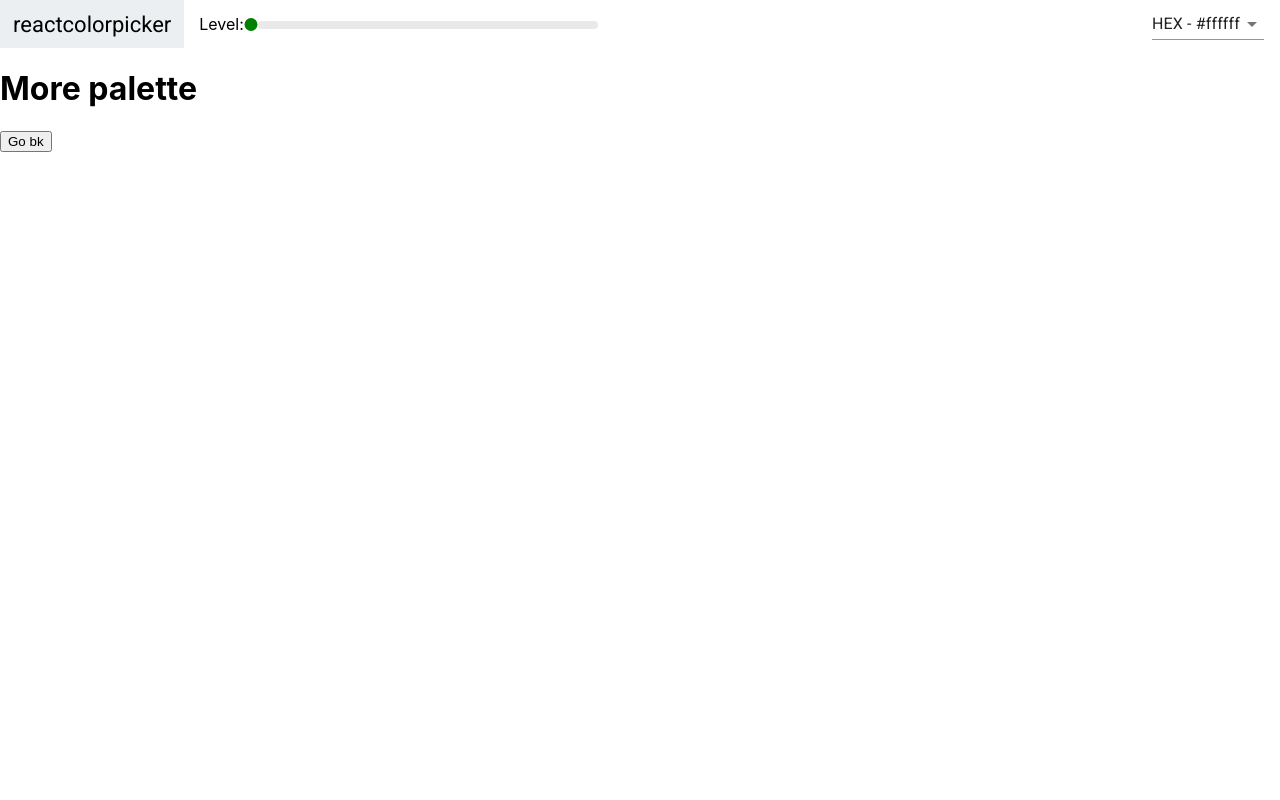
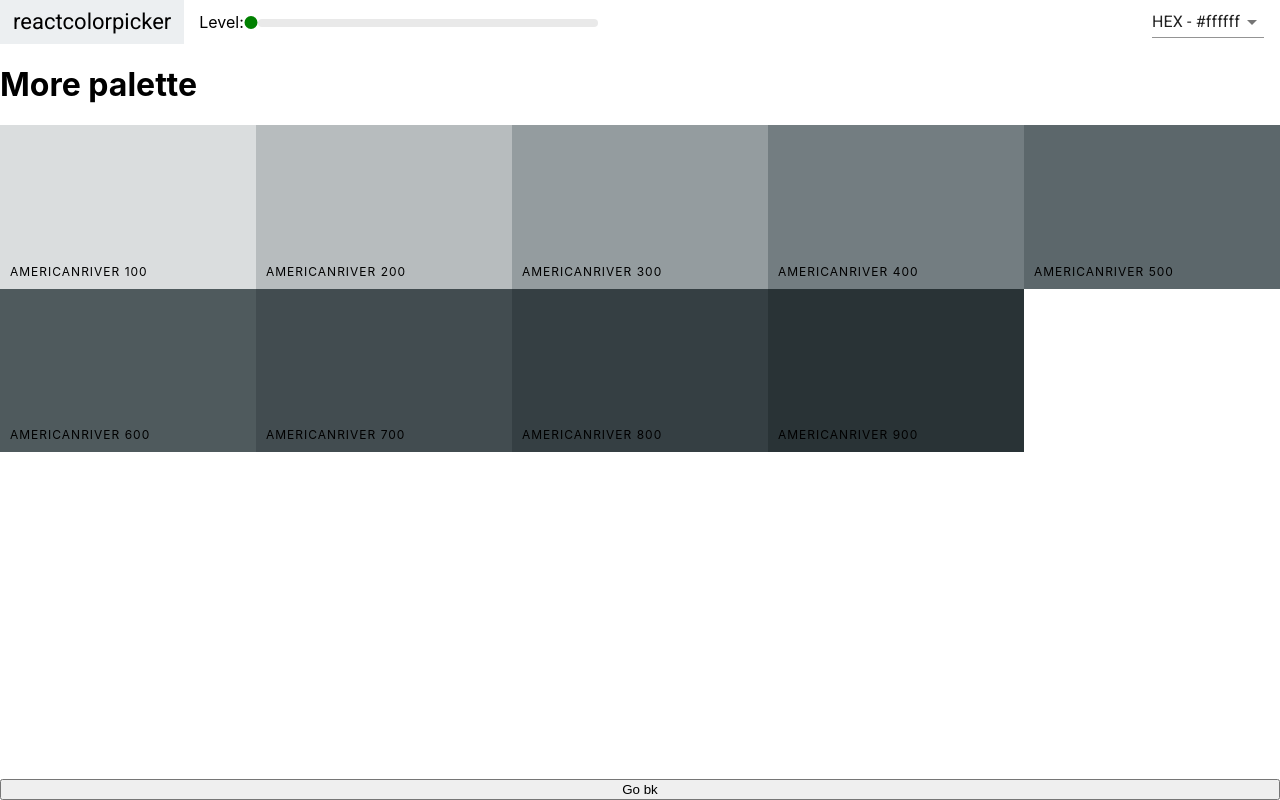
Before and after one commit to nikhilknick/cooolors, a React (Create React App) app: page /palette/flat-ui-colors-american/americanriver in a window 1280 px wide. Built offline with nearby package versions, Linux system fonts and the light colour scheme.

Commit message:
display colors in singlecolorpalette

```diff
--- a/src/App.js
+++ b/src/App.js
@@ -40,13 +40,16 @@
           exact
           path="/palette/:paletteId/:colorId"
           render={routeProps => (
-            <SingleColorPalette {...routeProps} />
+            <SingleColorPalette
+              {...routeProps}
+              colorId={routeProps.match.params.colorId}
+              palette={generatePalette(
+                this.findPalette(routeProps.match.params.paletteId)
+              )}
+            />
           )}
         />
       </Switch>
-      // <div>
-      //   <Palette palette={generatePalette(seedColors[3])} />
-      // </div>
     );
   }
 }
--- a/src/ColorBox.js
+++ b/src/ColorBox.js
@@ -25,7 +25,7 @@
     this.props.history.push("/");
   }
   render() {
-    const { name, background, paletteId, id } = this.props;
+    const { name, background, paletteId, id, showLink } = this.props;
     const { copied } = this.state;
     return (
       <CopyToClipboard text={background} onCopy={this.changeCopyState}>
@@ -44,9 +44,14 @@
             </div>
             <button className="copy-button">Copy</button>
           </div>
-          <Link to={`/palette/${paletteId}/${id}`} onClick={e => e.stopPropagation()}>
-            <span className="see-more">More</span>
-          </Link>
+          {showLink && (
+            <Link
+              to={`/palette/${paletteId}/${id}`}
+              onClick={e => e.stopPropagation()}
+            >
+              <span className="see-more">More</span>
+            </Link>
+          )}
         </div>
       </CopyToClipboard>
     );
--- a/src/Palette.js
+++ b/src/Palette.js
@@ -25,7 +25,7 @@
     const { level, format } = this.state;
     const { colors, paletteName, emoji, id } = this.props.palette;
     const colorBoxes = colors[level].map(color => (
-      <ColorBox background={color[format]} name={color.name} key={color.id} id={color.id} paletteId={id}/>
+      <ColorBox background={color[format]} name={color.name} key={color.id} id={color.id} paletteId={id} showLink={true}/>
     ));
 
 
--- a/src/SingleColorPalette.js
+++ b/src/SingleColorPalette.js
@@ -1,21 +1,44 @@
-import React, { Component } from 'react';
-import Navbar from './Navbar';
+import React, { Component } from "react";
+import Navbar from "./Navbar";
+import ColorBox from "./ColorBox";
 
 export default class SingleColorPalette extends Component {
-    constructor(props){
+  constructor(props) {
     super(props);
+    this._shades = this.gatherShades(this.props.palette, this.props.colorId);
     this.handleBack = this.handleBack.bind(this);
   }
-    handleBack(){
+  handleBack() {
     this.props.history.push(`/palette/${this.props.match.params.paletteId}`);
   }
+  gatherShades(palette, colorToFilterBy) {
+    let shades = [];
+    let allColors = palette.colors;
+    //return all shades of given color
+    for (let key in allColors) {
+      shades = shades.concat(
+        allColors[key].filter(color => color.id === colorToFilterBy)
+      );
+    }
+    return shades.slice(1);
+  }
   render() {
+    const colorBoxes = this._shades.map((color, index) => (
+      <ColorBox
+        key={index}
+        name={color.name}
+        background={color.hex}
+        showLink={false}
+      />
+    ));
     return (
-            <div>
-                <Navbar/>
+      <div className="Palette">
+        <Navbar />
         <h1>More palette</h1>
+        <div className='Palette-colors'>{colorBoxes}</div>
+
         <button onClick={this.handleBack}>Go bk</button>
       </div>
-        )
+    );
   }
 }
```
Also changed, not shown: 1 other file (tests, documents, lock files or other folders). Lines whose indentation alone changed are shown as unchanged.
